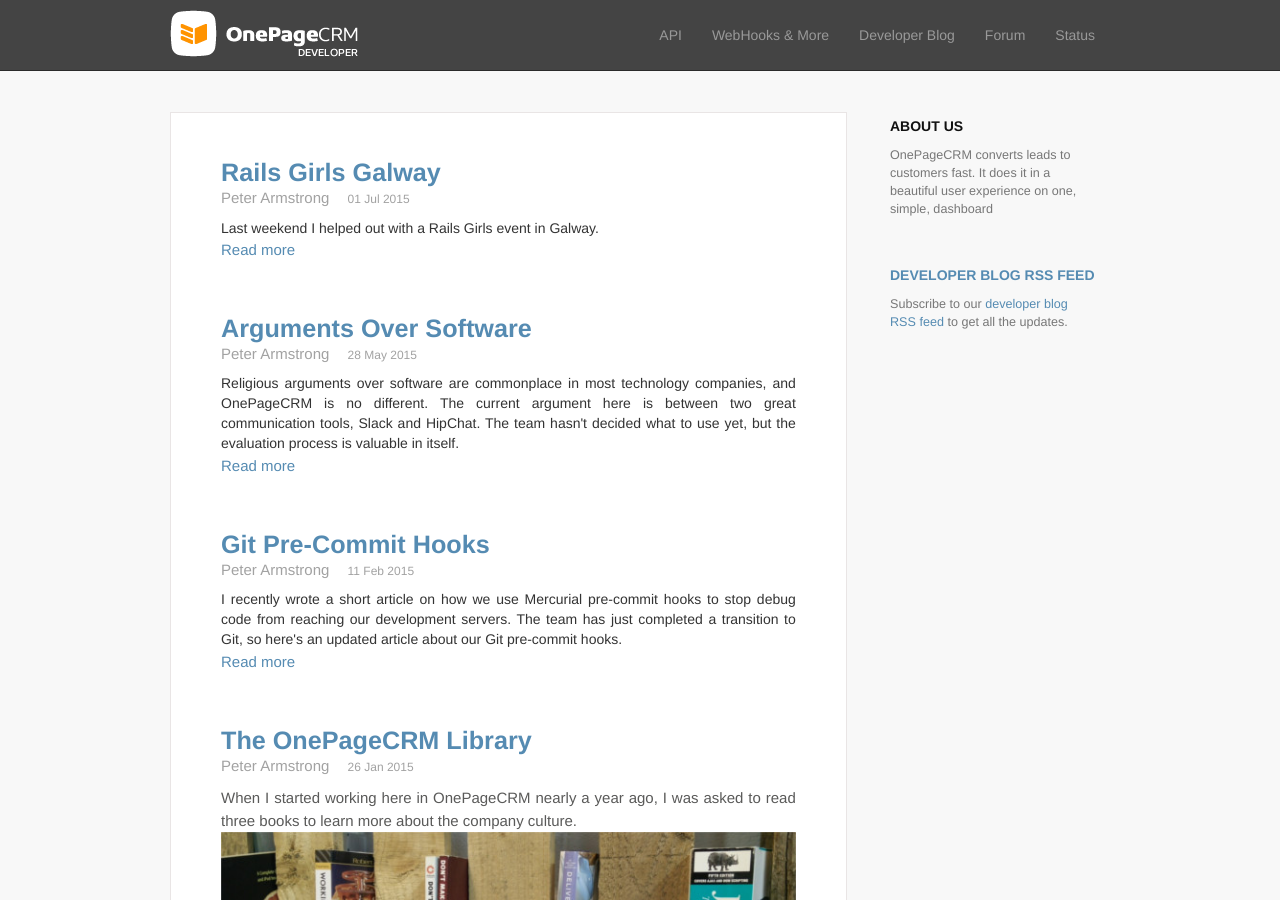
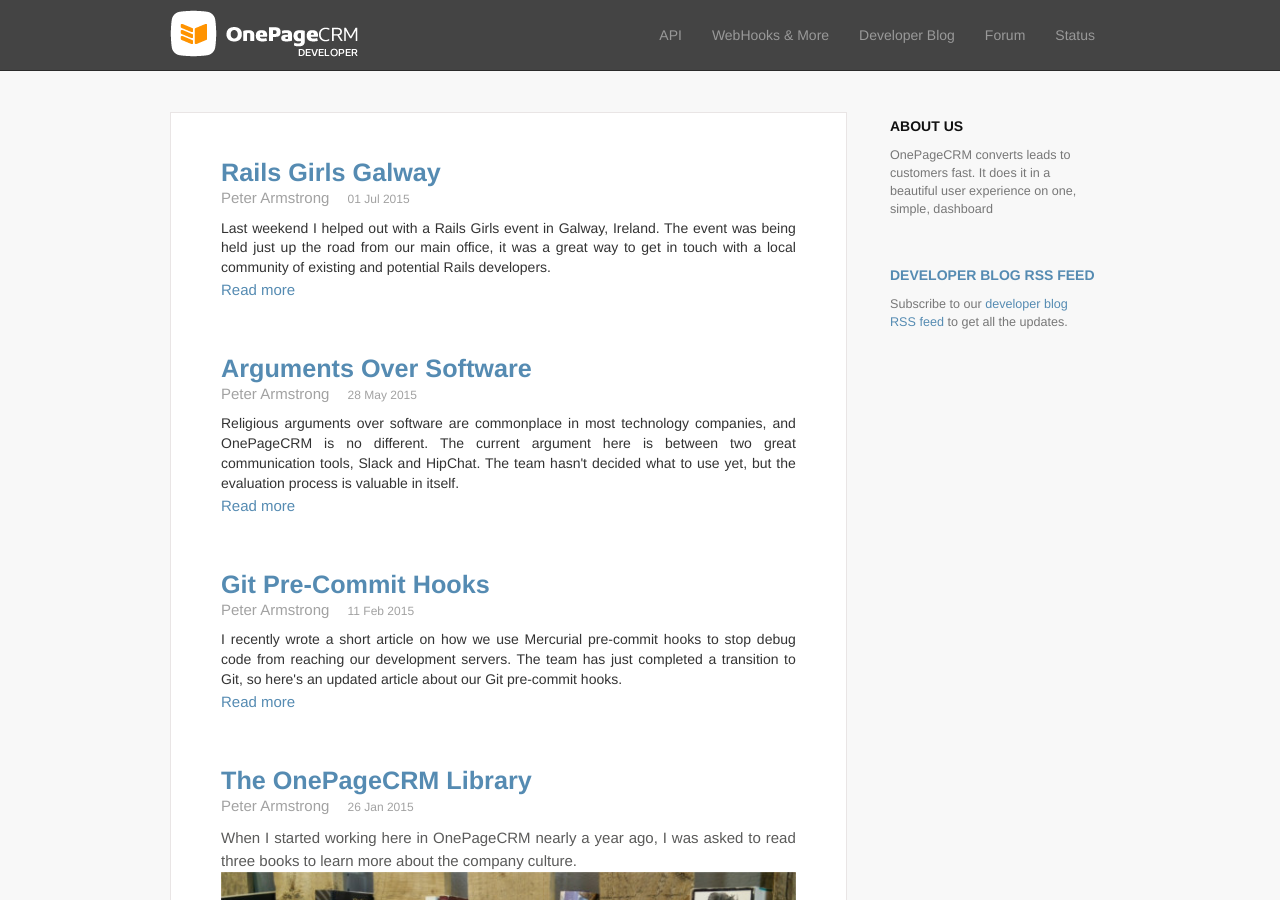
Before and after one commit to OnePageCRM/OnePageCRM.github.io, a Jekyll site: the page built from blog/index.html, in a window 1280 px wide and 900 px high. Built offline with Jekyll 4.4.1, drawn with Linux system fonts in a browser that asks for light colours; nearby versions of some CDN libraries; Markdown is read by kramdown in place of the engine named in the settings.

Commit message:
rails girls blog post update

```diff
--- a/_posts/2015-07-01-rails-girls-galway.md
+++ b/_posts/2015-07-01-rails-girls-galway.md
@@ -5,7 +5,7 @@
 category: blog
 author: peter
 date: 2015-07-01 13:24:22
-excerpt: Last weekend I helped out with a Rails Girls event in Galway.
+excerpt: Last weekend I helped out with a Rails Girls event in Galway, Ireland. The event was being held just up the road from our main office, it was a great way to get in touch with a local community of existing and potential Rails developers.
 ---
 
 Last weekend I coached at a [Rails Girls][1] event in Galway, Ireland. The event was being held just up the road from our main office, and since OnePageCRM is built on Ruby on Rails, it felt like an ideal way to get in touch with a local community of existing and potential Rails developers.
```
